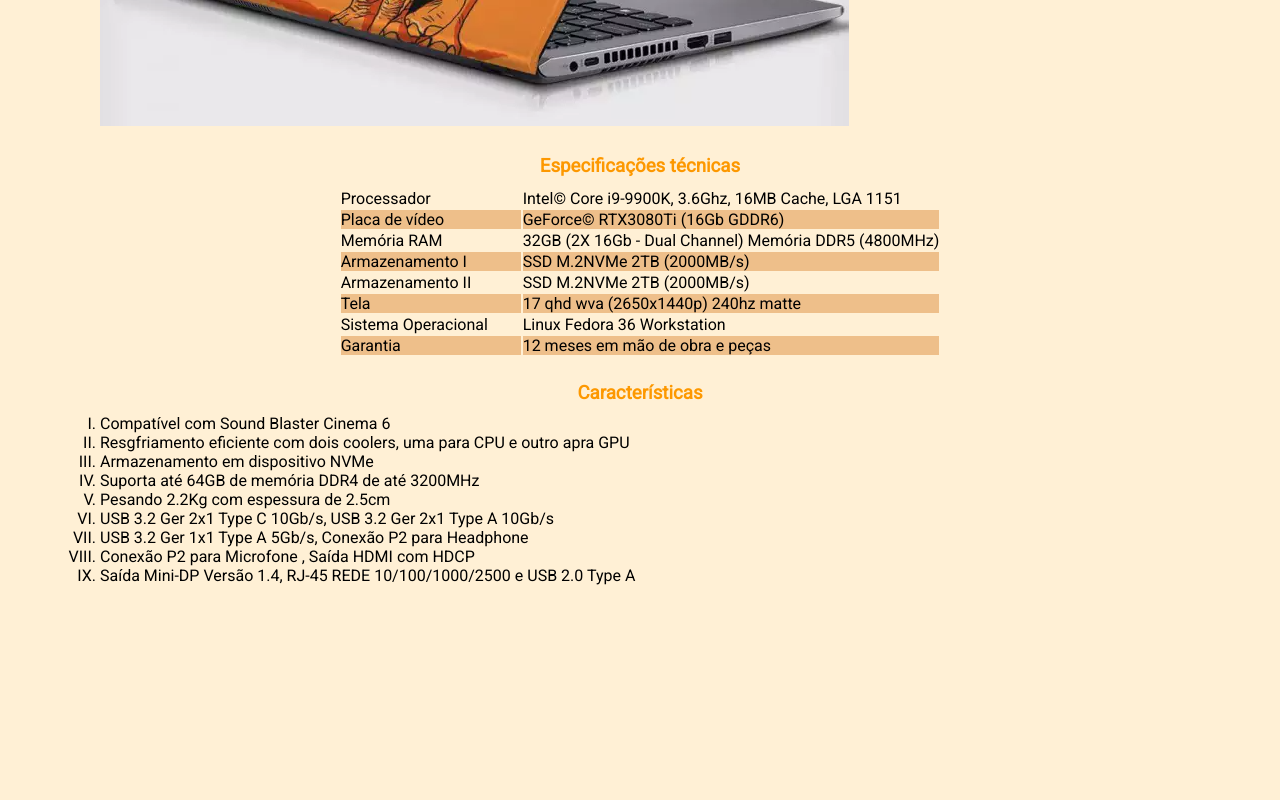
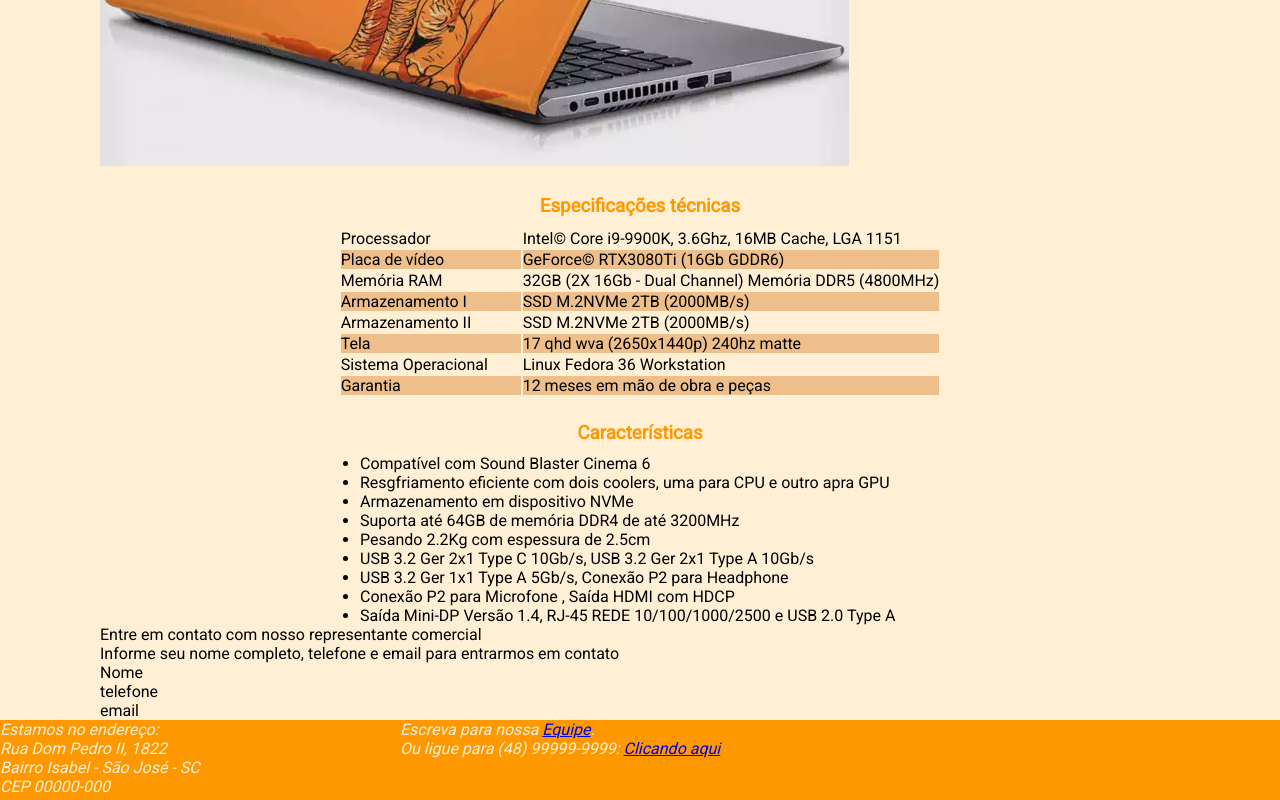
Before and after one commit to Nunesnd/orangeBook, a plain HTML site: page index.html in a window 1280 px wide. Shown: the part 496-1296 px from the top of the page. Before the commit the page ends 1081 px from the top, so only its background shows below. Drawn offline with Linux system fonts and the light colour scheme.

Commit message:
alinhado carascterísticas no centro da página, definido áread para formulário, montando rodapé

```diff
--- a/index.css
+++ b/index.css
@@ -10,14 +10,15 @@
     background-color: rgb(255, 240, 213);
 }
 
+
 header{
     background-color: rgb(253, 152, 0);
     text-shadow: 1px 1px 2px orangered;
     width: 100%;
-    height: 80px;
+    height: 120px;
     color: rgb(255, 240, 213);
     text-align: center;
-    padding: 5px;
+    padding: 20px;
 }
 
 section h1{
@@ -32,7 +33,6 @@
 }
 
 .content{
-
     height: 100vh;
     width: 100vw;
     height: 500;
@@ -60,7 +60,37 @@
 
 .tbl td:first-child{width: 180px;}
 
-ul{
+.quadrdo{
+    width: 700px;
+    margin-left: auto;
+    margin-right: auto;
+}
+
+.caracTxt {
+    text-align: center;
     list-style: upper-roman;
-    list-style-position: outside;
+    margin-left: 10%;
+    margin-right: 10%;
 }
+
+.caracTxt ul li{
+    text-align: left;
+}
+
+address{
+    display: block;
+    font-style: italic;
+}
+
+footer{
+    background-color: rgb(253, 152, 0);
+    width: 100%;
+    height: 80px;
+    color: rgb(255, 240, 213);
+
+}
+
+.blocoRodape{
+    width: 400px;
+    float: left;
+}
--- a/index.html
+++ b/index.html
@@ -71,6 +71,7 @@
                 </table>
 
                 <h3>Características</h3>
+                <div class="quadrdo">
                     <div class="caracTxt">
                         <ul>
                             <li>Compatível com Sound Blaster Cinema 6</li>
@@ -84,15 +85,36 @@
                             <li>Saída Mini-DP Versão 1.4, RJ-45 REDE 10/100/1000/2500 e USB 2.0 Type A</li>
                         </ul>
                     </div>
+                </div>
 
                 <div>
+                    <p>Entre em contato com nosso representante comercial</p>
+                    <p>Informe seu nome completo, telefone e email para entrarmos em contato</p>
+                    <p>Nome </p>
+                    <p>telefone</p>
+                    <p>email</p>
+                </div>
 
             </div>
+        </section>
+
+        <footer>
+            <div class="blocoRodape">
+                <address>
+                    Estamos no endereço: <br>
+                    Rua Dom Pedro II, 1822 <br>
+                    Bairro Isabel - São José - SC <br>
+                    CEP 00000-000
+                </address>
             </div>
-    </section>
-    <footer>
+            <div class="blocoRodape">
+                <address>
+                    Escreva para nossa <a href="nunesdiegond@gmail.com">Equipe</a>. <br>
+                    Ou ligue para (48) 99999-9999: <a href="tel:+5548999999999">Clicando aqui</a>
+                </address>
+            </div>
+        </footer>
 
-    </footer>
     </div>
 
 </body>
```
Lines whose indentation alone changed are shown as unchanged.
